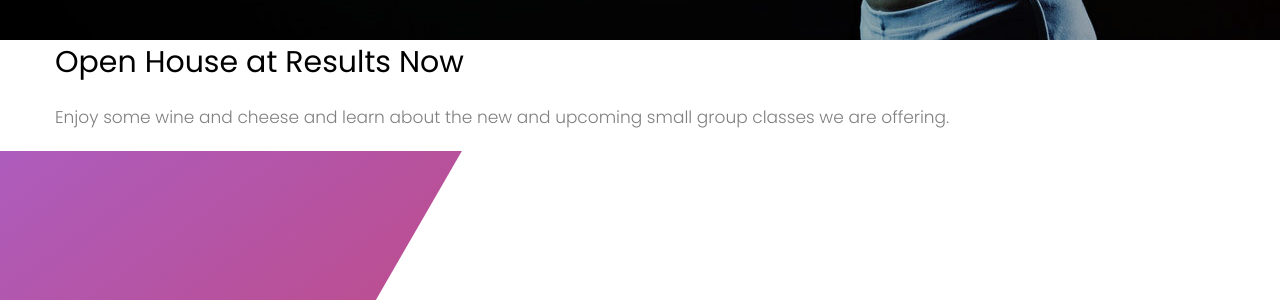
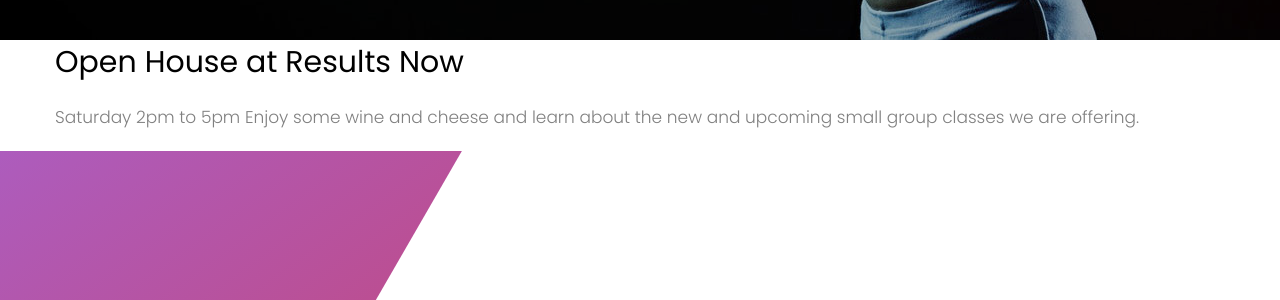
Before and after one commit to ResultsNow/resultsnow.github.io, a Jekyll site: the page built from _posts/2019-11-09-open-house.md, in a window 1280 px wide. Shown: the part 660-960 px from the top of the page. Built offline with Jekyll 4.4.1, drawn with Linux system fonts in a browser that asks for light colours; some web fonts are replaced.

Commit message:
Update 2019-11-09-open-house.md

```diff
--- a/_posts/2019-11-09-open-house.md
+++ b/_posts/2019-11-09-open-house.md
@@ -7,5 +7,6 @@
 excerpt_separator: <!--more-->
 categories: events
 ---
+Saturday 2pm to 5pm
 <!--more-->
 Enjoy some wine and cheese and learn about the new and upcoming small group classes we are offering.
```
